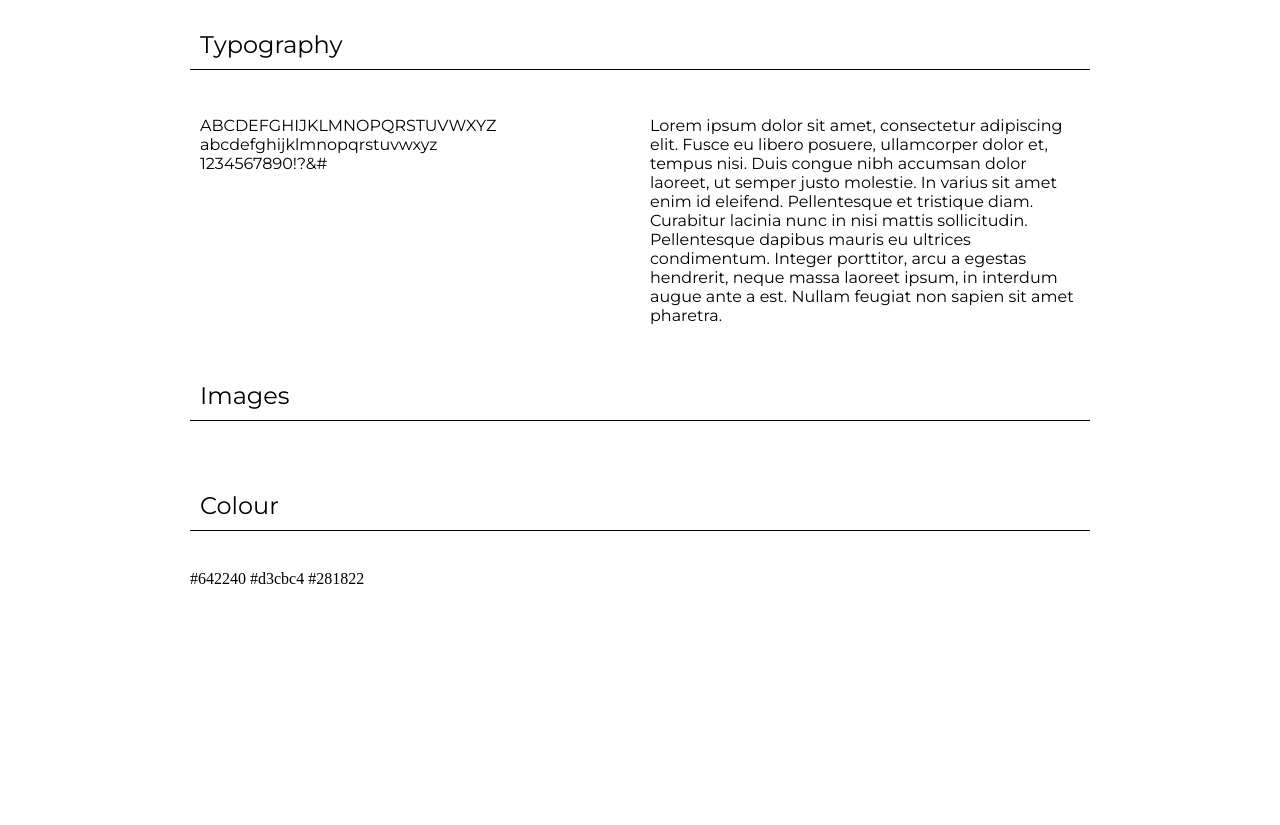
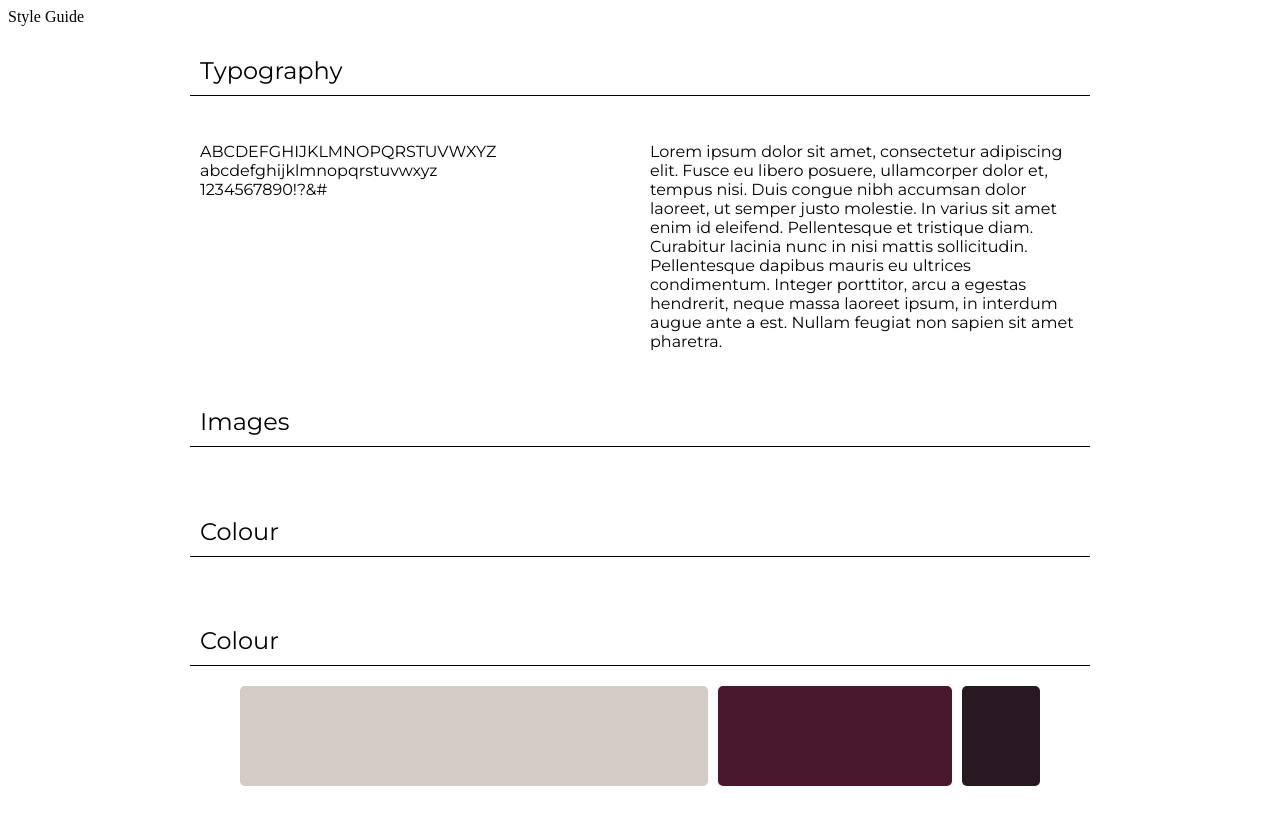
Before and after one commit to Morg137/2025-Design-Portfolio, a Jekyll site: the page style_guide/index.html, which Jekyll copies as it is, in a window 1280 px wide. Shown: the top 825 px of the page. Built offline with Jekyll 4.4.1, drawn with Linux system fonts in a browser that asks for light colours.

Commit message:
Add files via upload

```diff
--- a/style_guide/css/main.css
+++ b/style_guide/css/main.css
@@ -24,46 +24,36 @@ margin: 0 auto; }
 
 .inner { width: 50%; padding: 10px; }
 
-.rectangle1 {
-          background-color:#642240;
-          width: 600px;
-          height: 100px;
+.color-wrapper {
+  display: flex;
+  justify-content: center;
+  align-items: center;
+  gap: 10px;
+  width: 100%;
+  max-width: 800px;
+  margin: 0 auto;
 }
 
-.rectangle2 {
-          background-color: #d3cbc4;
-          width: 300px;
+.color-box {
   height: 100px;
+  border-radius: 5px;
+  flex-grow: 1;
 }
 
-.rectangle3 {
-          background-color: #281822;
-          width: 100px;
-          height: 100px;
+/* 60% primary color */
+.primary {
+  flex: 6;
+  background-color: #d3cbc4;
 }
 
-.title{
-	border-bottom:1px solid black;
+/* 30% secondary color */
+.secondary {
+  flex: 3;
+  background-color: #48192e;
 }
 
-.container{
-	display: flex;
-	justify-content:space-around;
-	max-width:100%;
+/* 10% accent color */
+.accent {
+  flex: 1;
+  background-color: #281822;
 }
-.box {
-  width:100%;
-  margin-top:25px;
-}
-
-  .slider {
-      width: 900px;
-      max-width: 600px;
-      margin: auto;
-	  justify-content: center;
-  }
-  .slider img {
-      width: 100%;
-      height: auto;
-      border-radius: 10px;
-  }
--- a/style_guide/index.html
+++ b/style_guide/index.html
@@ -7,7 +7,7 @@
 </head>
 
 <body>
-<header><!-- logo and site nav--> </header>
+<header>Style Guide</header>
 <main>
 
 <section>
@@ -60,15 +60,14 @@
 </section>
 
 
-	<div>
-  <body>
-    <tr>
-      <td class="rectangle1">#642240</td>
-      <td class="rectangle2">#d3cbc4</td>
-      <td class="rectangle3">#281822</td>
-    </tr>
-	</body>
-	</div>
+<section>
+<h1>Colour</h1>
+<div class="color-wrapper">
+<div class="color-box primary"></div>
+<div class="color-box secondary"></div>
+<div class="color-box accent"></div>
+      </div>
+		</section>
 
 
 
```
Lines whose indentation alone changed are shown as unchanged.
